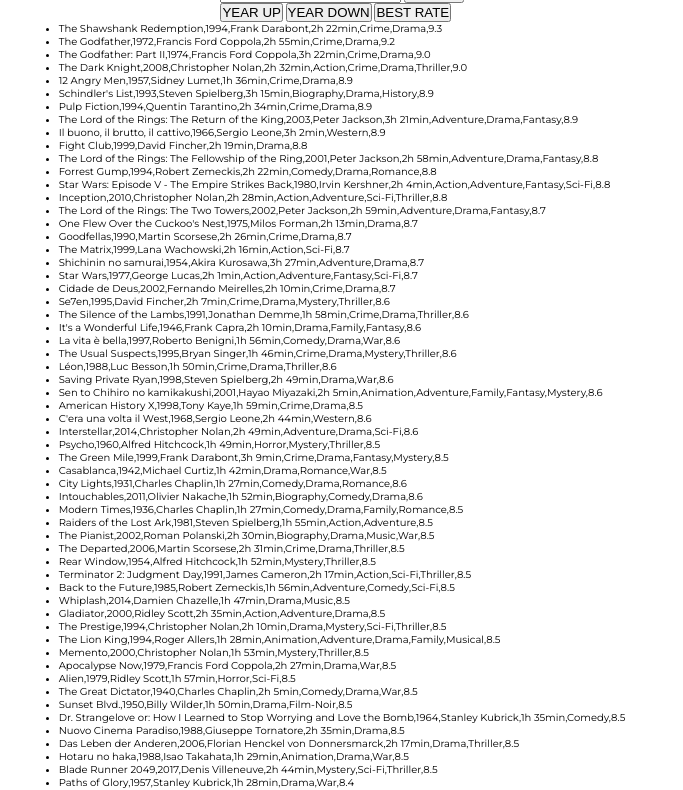
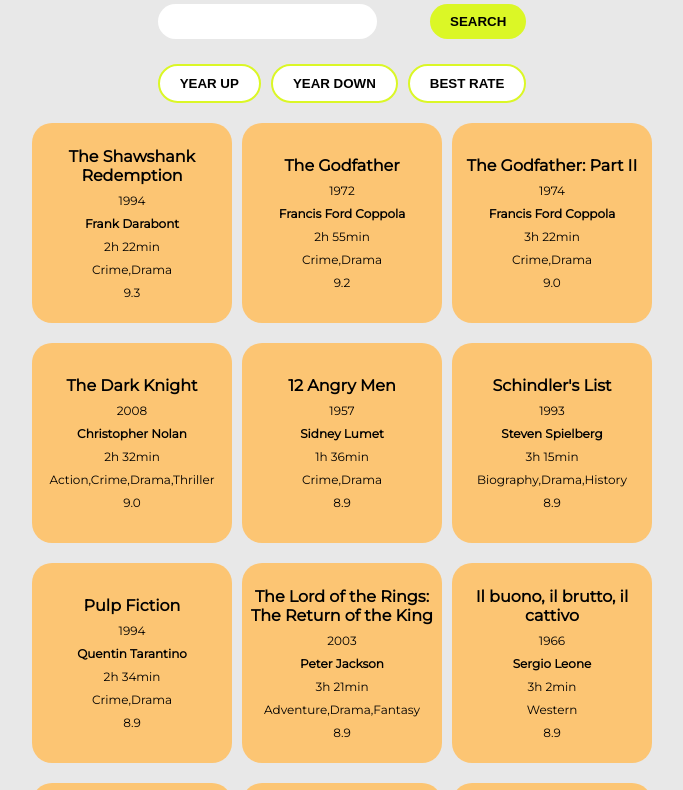
Before and after one commit to manonsfoto/Project-TS-Movies_for_you, a website built with Vite: page src/Movies_for_you/pjt.html in a window 1280 px wide. Shown: the part 149-939 px from the top of the page, without its empty margins (298-981 px from the left). Built offline with nearby package versions, Linux system fonts and the light colour scheme.

Commit message:
gestylet

```diff
--- a/src/Movies_for_you/pjt.css
+++ b/src/Movies_for_you/pjt.css
@@ -17,6 +17,7 @@
 body {
   max-width: 1440px;
   margin: 0 auto;
+  background-color: #e8e8e8;
 }
 .flex {
   display: flex;
@@ -32,3 +33,62 @@
   font-size: 3rem;
   padding-top: 1.5rem;
 }
+
+form {
+  padding: 2rem;
+}
+form input {
+  border-radius: 2rem;
+  padding: 1rem 2rem;
+  font-weight: 600;
+  border: none;
+}
+.box-input {
+  flex-direction: row;
+  justify-content: space-between;
+  padding-bottom: 2.5rem;
+}
+#btnSearch {
+  background-color: #dbf726;
+  color: #000000;
+}
+.box-btn input {
+  background-color: #ffffff;
+  border: 2px solid #dbf726;
+}
+.box-btn {
+  flex-direction: row;
+  gap: 1rem;
+  justify-content: space-between;
+}
+section {
+  display: grid;
+  gap: 1rem;
+  row-gap: 2rem;
+  grid-template-columns: repeat(3, 1fr);
+}
+section div {
+  display: flex;
+  flex-direction: column;
+  gap: 0.8rem;
+  justify-content: center;
+  text-align: center;
+  align-items: center;
+  border-radius: 2rem;
+  font-size: 1.2rem;
+  width: 20rem;
+  height: 20rem;
+  background-color: #ffc061dd;
+}
+h4 {
+  font-size: 1.6rem;
+}
+h6 {
+  font-size: 3rem;
+  width: 100vw;
+  padding-top: 5rem;
+  color: tomato;
+  display: flex;
+  justify-content: center;
+  text-align: center;
+}
--- a/src/Movies_for_you/pjt.html
+++ b/src/Movies_for_you/pjt.html
@@ -10,17 +10,17 @@
     <h1>Movies for you</h1>
     <h3>The best Movie DB</h3>
     <form>
-      <div>
+      <div class="box-input flex">
         <input type="text" name="inputSearch" id="inputSearch" />
         <input type="button" value="SEARCH" id="btnSearch" />
       </div>
-      <div>
+      <div class="box-btn flex">
         <input type="button" value="YEAR UP" id="btnYearUp" />
         <input type="button" value="YEAR DOWN" id="btnYearDown" />
         <input type="button" value="BEST RATE" id="btnBestRate" />
       </div>
     </form>
-    <ul id="showResult"></ul>
+    <section id="showResult"></section>
     <script type="module" src="./pjt.ts"></script>
   </body>
 </html>
--- a/src/Movies_for_you/pjt.ts
+++ b/src/Movies_for_you/pjt.ts
@@ -21,7 +21,12 @@
 const renderList = (Arr: Movie[]) => {
   showResult.innerHTML = "";
   Arr?.forEach((item) => {
-    showResult.innerHTML += `<li>${item}</li>`;
+    showResult.innerHTML += `<div><h4>${item[0]}</h4>
+    <p>${item[1]}</p>
+    <b><p>${item[2]}</p></b>
+    <p>${item[3]}</p>
+    <p>${item[4]}</p>
+    <p>${item[5]}</p></div>`;
   });
 };
 renderList(movies);
@@ -96,6 +101,6 @@
     updatedList = searchDirector;
     renderList(updatedList);
   } else {
-    showResult.innerHTML = `<p>Film not found</p>`;
+    showResult.innerHTML = `<h6>Film not found</h6>`;
   }
 });
```
